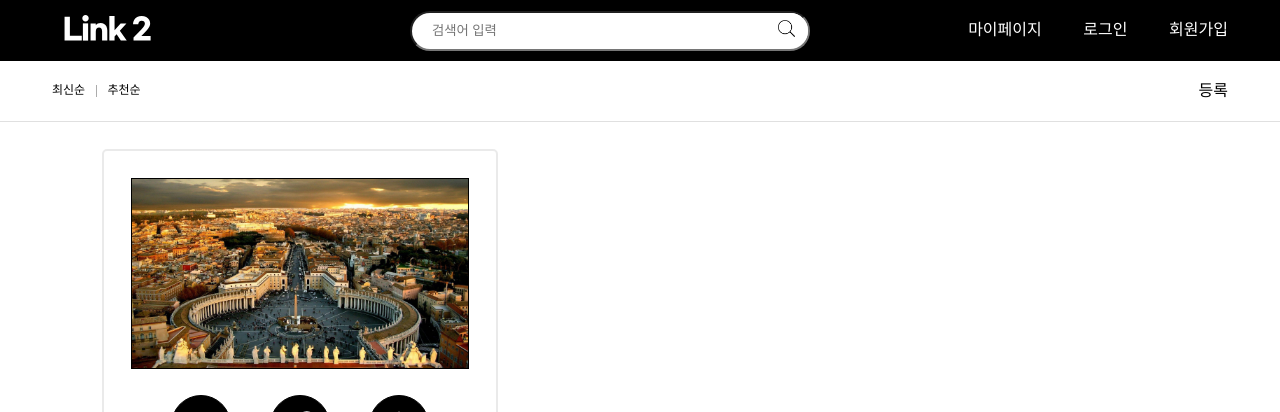
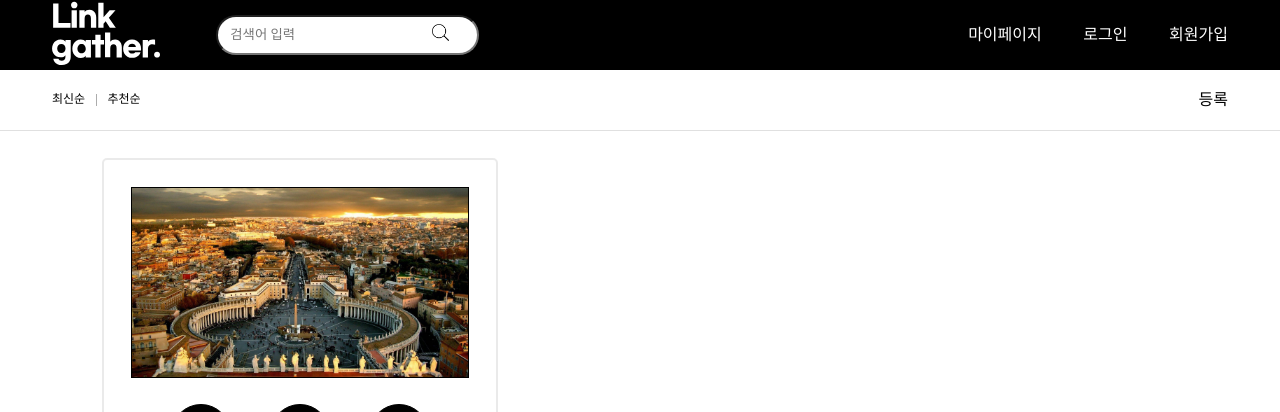
Before and after one commit to d0ngwooK1m/Hanghae99-Team2-Toy-project1, a Flask app: page / in a window 1280 px wide; the page is wider, and only the part inside the window is pictured. Shown: the top 412 px of that part. Run offline with Flask 2, Linux system fonts and the light colour scheme; data that the repository does not hold is empty; some web fonts are replaced.

Commit message:
상단, 등록 css 수정

```diff
--- a/static/style.css
+++ b/static/style.css
@@ -176,15 +176,21 @@ a { text-decoration: none; color: white; }
 }
 .topmenu{
   width: 1176px;
+  max-height: 70px;
   display: flex;
-  justify-content: space-between;
-  align-items: center;
   margin: auto;
 }
 .topLogo{
-  display: block;
-  width: 35%;
-  height: 35%;
+  height: 70px;
+  margin-right: 50px;
+}
+.topLogo img{
+  width: 95%;
+  height: 95%;
+}
+.logoSearch{
+  display: flex;
+  align-items: center;
 }
 
 .search_bar {
@@ -232,10 +238,11 @@ a { text-decoration: none; color: white; }
   margin: 0 1.25rem;
 }
 .member_box {
+  margin-left: auto;
   display: flex;
 }
 .search_box {
-  width: 500px;
+  width: 50%;
   display: flex;
 }
 
--- a/templates/base.html
+++ b/templates/base.html
@@ -16,13 +16,16 @@
     <!-- 상단메뉴 -->
     <nav class="topcontainer">
         <div class="topmenu">
-            <a href="/">
-                <img src="../static/img/titleLogo.svg" class="topLogo">
-            </a>
-            <div class="search_box">
-                <input class="search_bar" type="text" placeholder="검색어 입력">
-                <button class="search_btn"><img class="search_icon" src="../static/img/search.png"></button>
+            <div class="logoSearch">
+                <a class="topLogo" href="/">
+                    <img src="../static/img/titleLogo.svg" >
+                </a>
+                <div class="search_box">
+                    <input class="search_bar" type="text" placeholder="검색어 입력">
+                    <button class="search_btn"><img class="search_icon" src="../static/img/search.png"></button>
+                </div>
             </div>
+
             <div class="member_box">
                 <div class="mypage">
                     <a href="/my_page">마이페이지</a>
@@ -31,7 +34,6 @@
                     <a class="login-btn">로그인</a>
                 <div class="login_signLine"></div>
                     <a class="signup-btn">회원가입</a>
-
             </div>
         </div>
     </nav>
```
Also changed, not shown: static/img/titleLogo.svg.
